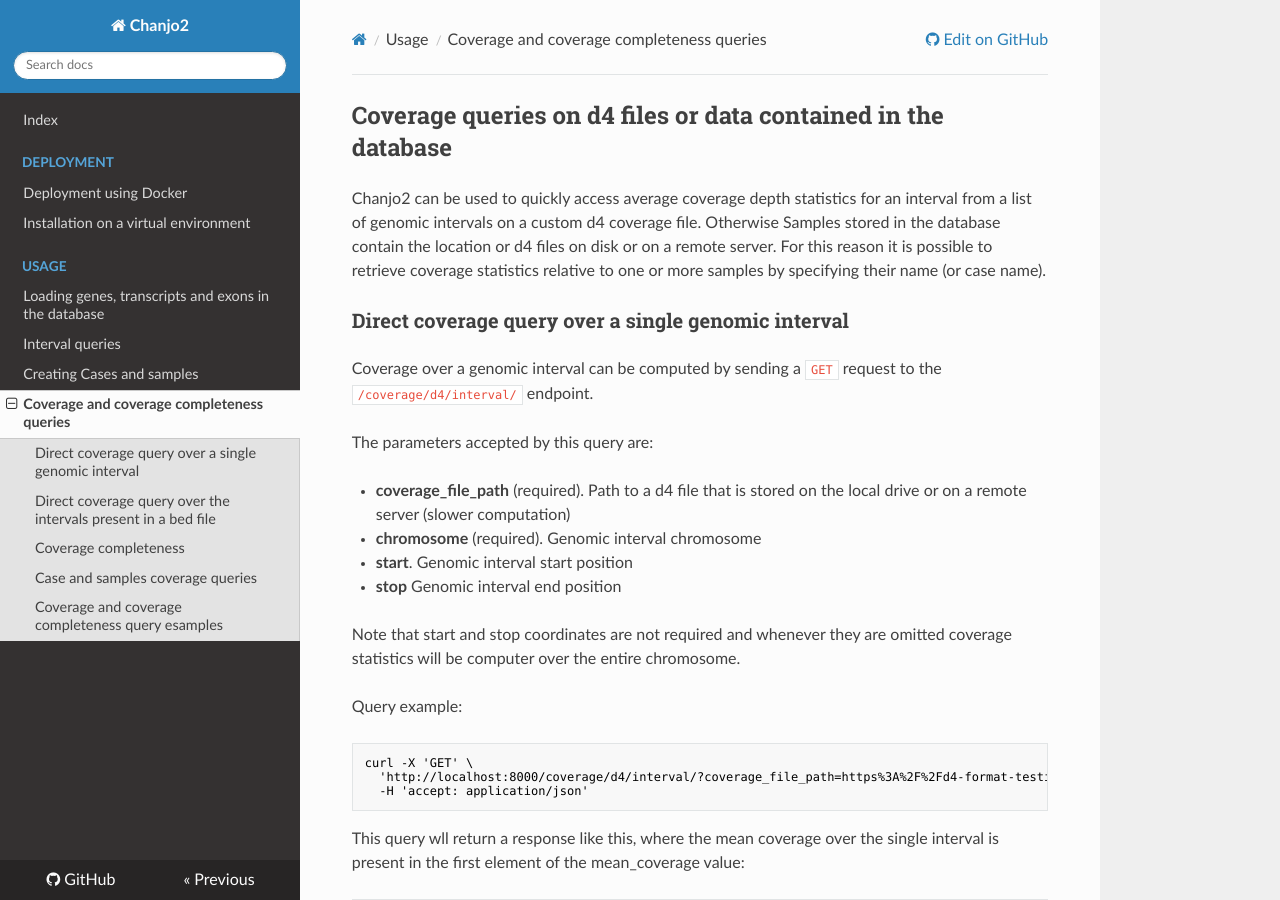
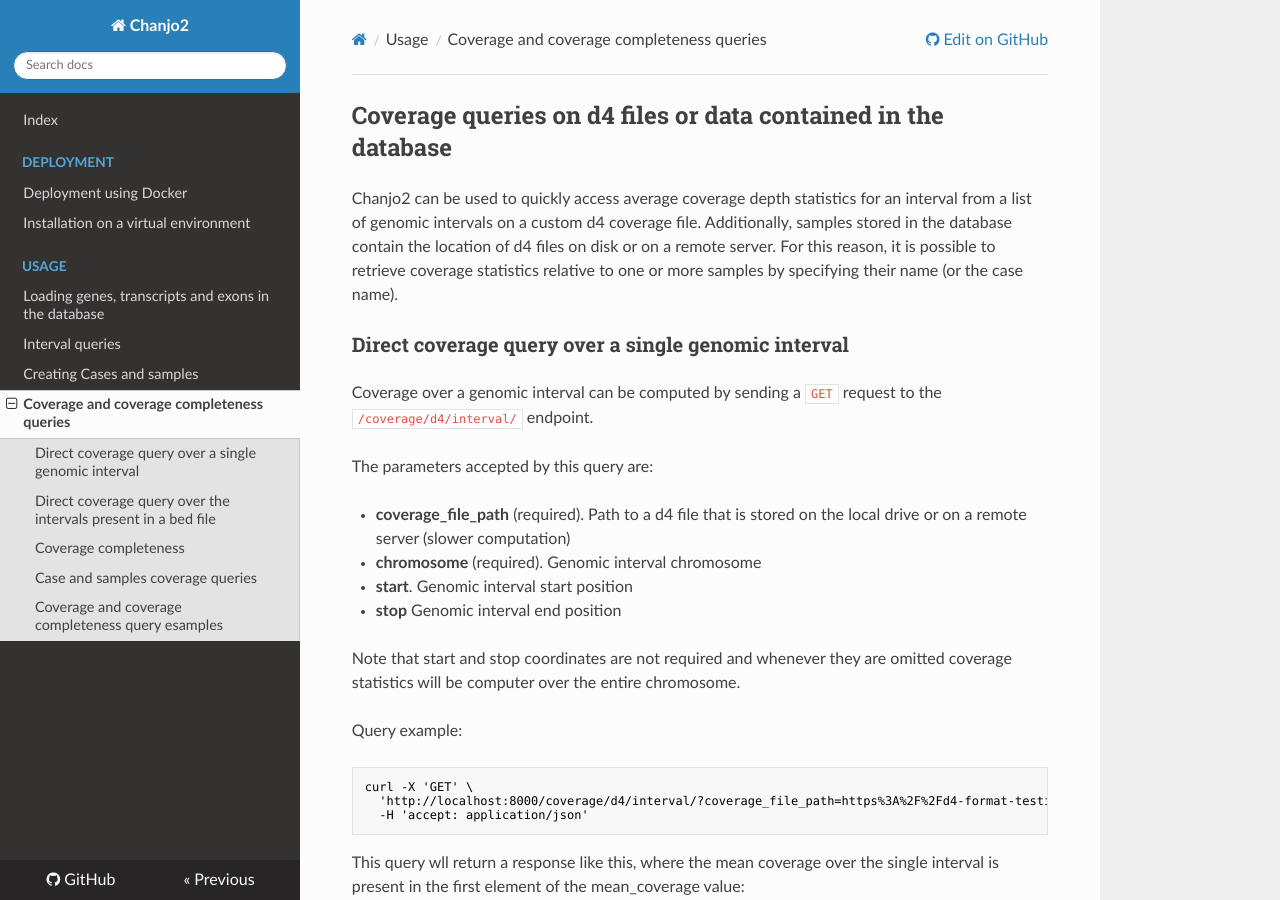
Before and after one commit to Clinical-Genomics/chanjo2, an MkDocs documentation site: the page built from docs/usage/sample-coverage.md, in a window 1280 px wide and 900 px high. Built offline with MkDocs 1.6.1, drawn with Linux system fonts in a browser that asks for light colours; nearby versions of some CDN libraries.

Commit message:
Update docs/usage/sample-coverage.md
Co-authored-by: Henrik Stranneheim <henrik.stranneheim@scilifelab.se>

```diff
--- a/docs/usage/sample-coverage.md
+++ b/docs/usage/sample-coverage.md
@@ -1,7 +1,7 @@
 ## Coverage queries on d4 files or data contained in the database
 
 Chanjo2 can be used to quickly access average coverage depth statistics for an interval from a list of genomic intervals on a custom d4 coverage file.
-Otherwise Samples stored in the database contain the location or d4 files on disk or on a remote server. For this reason it is possible to retrieve coverage statistics relative to one or more samples by specifying their name (or case name).
+Additionally, samples stored in the database contain the location of d4 files on disk or on a remote server. For this reason, it is possible to retrieve coverage statistics relative to one or more samples by specifying their name (or the case name).
 
 ### Direct coverage query over a single genomic interval
 
```
